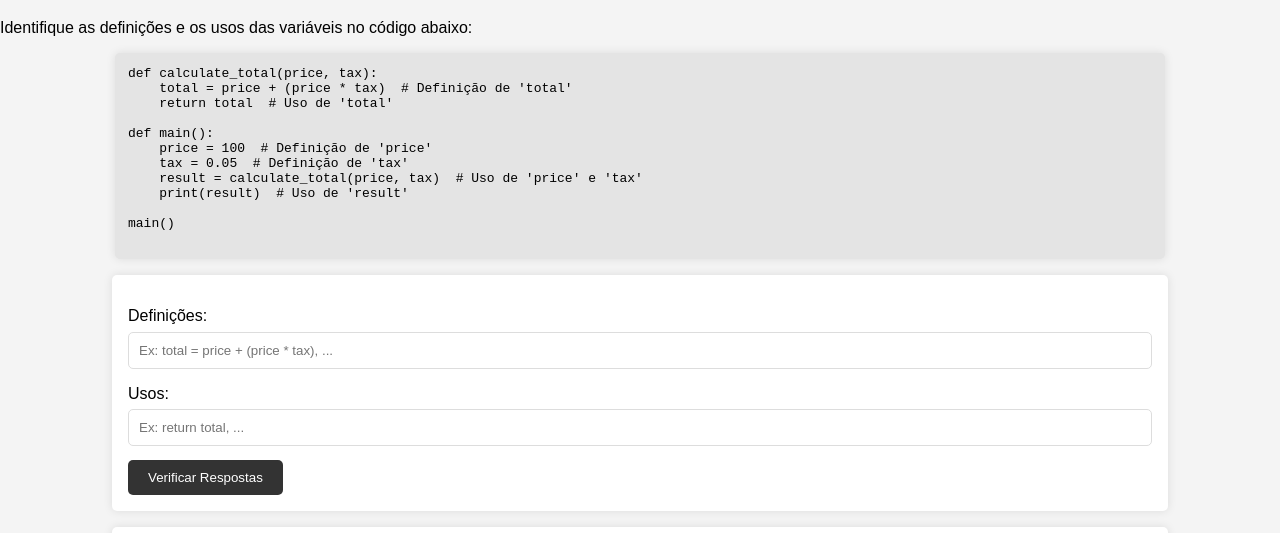
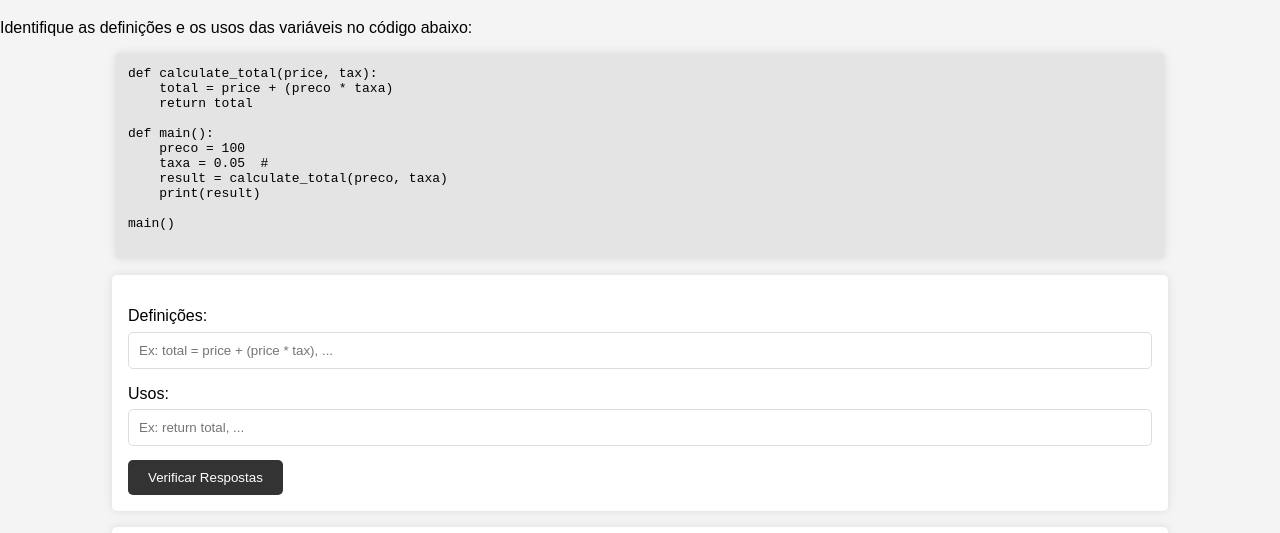
Before and after one commit to Breno-ds-263/Projetos_de_treinos_WEB, a plain HTML site: page nivel1.html in a window 1280 px wide. Shown: the part 125-658 px from the top of the page. Drawn offline with Linux system fonts and the light colour scheme.

Commit message:
Update nivel1.html

```diff
--- a/nivel1.html
+++ b/nivel1.html
@@ -11,14 +11,14 @@
     <p>Identifique as definições e os usos das variáveis no código abaixo:</p>
     <pre>
 def calculate_total(price, tax):
-    total = price + (price * tax)  # Definição de 'total'
-    return total  # Uso de 'total'
+    total = price + (preco * taxa)
+    return total
 
 def main():
-    price = 100  # Definição de 'price'
-    tax = 0.05  # Definição de 'tax'
-    result = calculate_total(price, tax)  # Uso de 'price' e 'tax'
-    print(result)  # Uso de 'result'
+    preco = 100
+    taxa = 0.05  #
+    result = calculate_total(preco, taxa)
+    print(result)
 
 main()
     </pre>
```
